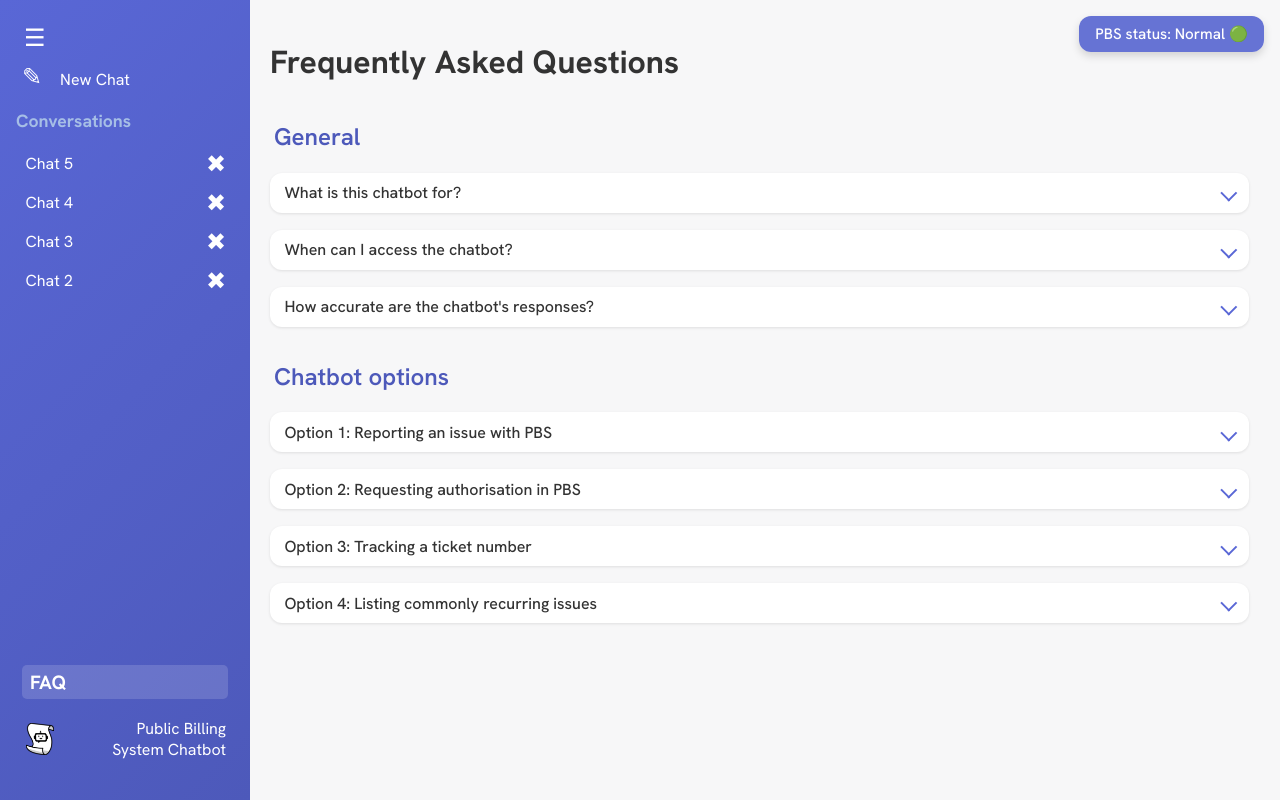
After one commit to Alancyj/ticket-chatbot, a Flask app: page /faq in a window 1280 px wide. The commit adds this page. Run offline with Flask 3, Linux system fonts and the light colour scheme.

Commit message:
faq page

```diff
--- a/application/routes.py
+++ b/application/routes.py
@@ -50,6 +50,13 @@ def index():
         current_chat_id = list(chats.keys())[0]
 
     return render_template("chat.html", messages=chats[current_chat_id]["messages"], chats=chats, current_chat_id=current_chat_id)
+
+# faq page
+@app.route("/faq")
+def faq():
+    current_chat_id = None
+    return render_template("faq.html", chats=chats, current_chat_id=current_chat_id)
+
 
 # show system performance in top right popup
 @app.route("/system_status")
--- a/application/static/css/main.css
+++ b/application/static/css/main.css
@@ -58,7 +58,8 @@ Sidebar style
 
 .sidebar.collapsed h2,
 .sidebar.collapsed ul,
-.sidebar.collapsed #new-chat {
+.sidebar.collapsed #new-chat,
+.sidebar.collapsed #faq-button {
   display: none;
 }
 
@@ -123,6 +124,20 @@ Sidebar style
 
 } */
 
+#faq-button {
+  font-size: 1.2rem;
+  font-family: inherit;
+  cursor: pointer;
+  background: none;
+  border: none;
+  color: #fff;
+  text-align: left;
+}
+
+#faq-button a.active {
+  font-weight: bolder;
+}
+
 #chat-list li {
   margin: 0.5rem 0;
   display: flex;
@@ -164,7 +179,7 @@ Sidebar style
   display: flex;
   align-items: center;
   padding: 0.5rem;
-  padding-top: 1rem;
+  padding-top: 0.1rem;
 }
 
 .sidebar-logo p {
@@ -177,6 +192,93 @@ Sidebar style
   height: 32px;
   object-fit: contain;
 }
+
+/*
+=========================
+FAQ Page
+=========================
+*/
+
+.faq-main {
+  padding: 1.25rem;
+  width: 95%;
+  display: flex;
+  flex-direction: column;
+  gap: 0.75rem;
+}
+
+.faq-title {
+  color: #333;
+  margin-bottom: 0.4rem;
+}
+
+.faq-category-title {
+  margin: 1.2rem 0 0.4rem;
+  padding-left: 0.25rem;
+  color: #4D59BA;
+  font-weight: 600;
+}
+
+/* accordion container */
+.faq-item {
+  background: #fff;
+  border-radius: 12px;
+  margin: 0.15rem 0;
+  box-shadow: 0 1px 3px rgba(0,0,0,0.1);
+  overflow: hidden;
+}
+
+/* remove default marker */
+.faq-item summary {
+  list-style: none;
+  cursor: pointer;
+  padding: 0.6rem 0.9rem;
+  display: flex;
+  justify-content: space-between;
+  align-items: center;
+  font-weight: 500;
+}
+
+.faq-item summary::-webkit-details-marker {
+  display: none;
+}
+
+/* arrow icon */
+.faq-icon {
+  width: 0.6rem;
+  height: 0.6rem;
+  border-right: 2px solid #5967D6;
+  border-bottom: 2px solid #5967D6;
+  transform: rotate(45deg);
+  transition: transform 0.2s ease;
+}
+
+/* rotate arrow when open */
+.faq-item[open] .faq-icon {
+  transform: rotate(-135deg);
+}
+
+/* answer animation */
+.faq-answer {
+  padding: 0.4rem 0.9rem 0.8rem;
+  margin-top: 0.1rem;
+  color: #333;
+  line-height: 1.35;
+  animation: faqFade 0.2s ease;
+}
+
+/* subtle animation */
+@keyframes faqFade {
+  from {
+    opacity: 0;
+    transform: translateY(-4px);
+  }
+  to {
+    opacity: 1;
+    transform: translateY(0);
+  }
+}
+
 
 /*
 =========================
--- a/application/static/js/script.js
+++ b/application/static/js/script.js
@@ -67,7 +67,20 @@ document.addEventListener("DOMContentLoaded", () => {
     updateSystemStatus();
     setInterval(updateSystemStatus, 60000);
 
+    // allow only one faq accordion to be open at a time
+    const faqItems = document.querySelectorAll(".faq-item");
 
+    faqItems.forEach((item) => {
+        item.addEventListener("toggle", () => {
+            if (item.open) {
+                faqItems.forEach((other) => {
+                    if (other !== item) {other.removeAttribute("open");}
+                });
+            }
+        });
+    });
+
+    if (textarea && sendBtn) {
         // click enter key to send message
         textarea.addEventListener("keydown", function (e) {
             if (e.key === "Enter" && !e.shiftKey) {
@@ -81,45 +94,6 @@ document.addEventListener("DOMContentLoaded", () => {
             this.style.height = "auto";
             this.style.height = this.scrollHeight + "px";
         });
-
-    // scroll chat to bottom
-    function scrollToBottom() {
-        chatWindow.scrollTop = chatWindow.scrollHeight;
-    }
-    scrollToBottom();
-
-    // create new chat
-    newChatBtn.addEventListener("click", async () => {
-        const res = await fetch("/new_chat", { method: "POST" });
-        const data = await res.json();
-        window.location.href = `/chat/${data.chat_id}`;
-    });
-
-    // context for changing refresh / delete chat button
-    function updateSingleChatButton() {
-        const chatItems = chatList.querySelectorAll("li");
-        if (chatItems.length !== 1) return;
-
-        const btn = chatItems[0].querySelector(".delete-chat");
-        if (!btn) return;
-
-        const hasUserMessages = btn.dataset.hasUserMessages === "true";
-
-        // show delete button
-        if (hasUserMessages && btn.classList.contains("refresh-chat")) {
-            btn.innerHTML = "&#x2716;";
-            btn.classList.remove("refresh-chat");
-        }
-
-        // show refresh button
-        if (!hasUserMessages && !btn.classList.contains("refresh-chat")) {
-            btn.innerHTML = "&#128472;";
-            btn.classList.add("refresh-chat");
-        }
-    }
-
-    // run once on page load
-    updateSingleChatButton();
 
         // send message
         sendBtn.addEventListener("click", async () => {
@@ -168,6 +142,50 @@ document.addEventListener("DOMContentLoaded", () => {
             // re-check refresh/delete logic immediately
             updateSingleChatButton();
         });
+    }
+
+    if (chatWindow) {
+        // scroll chat to bottom
+        function scrollToBottom() {
+            chatWindow.scrollTop = chatWindow.scrollHeight;
+        }
+        scrollToBottom();
+    }
+
+    // create new chat
+    if (newChatBtn) {
+        newChatBtn.addEventListener("click", async () => {
+            const res = await fetch("/new_chat", { method: "POST" });
+            const data = await res.json();
+            window.location.href = `/chat/${data.chat_id}`;
+        });
+    }
+
+    // context for changing refresh / delete chat button
+    function updateSingleChatButton() {
+        const chatItems = chatList.querySelectorAll("li");
+        if (chatItems.length !== 1) return;
+
+        const btn = chatItems[0].querySelector(".delete-chat");
+        if (!btn) return;
+
+        const hasUserMessages = btn.dataset.hasUserMessages === "true";
+
+        // show delete button
+        if (hasUserMessages && btn.classList.contains("refresh-chat")) {
+            btn.innerHTML = "&#x2716;";
+            btn.classList.remove("refresh-chat");
+        }
+
+        // show refresh button
+        if (!hasUserMessages && !btn.classList.contains("refresh-chat")) {
+            btn.innerHTML = "&#128472;";
+            btn.classList.add("refresh-chat");
+        }
+    }
+
+    // run once on page load
+    updateSingleChatButton();
 
     // Add in code for clicking link in message
     // Loops through all the links and add listener
--- /dev/null
+++ b/application/templates/faq.html
@@ -0,0 +1,91 @@
+{% extends "layout.html" %}
+
+{% block content %}
+<div class="faq-main">
+
+  <h1 class="faq-title">Frequently Asked Questions</h1>
+
+  <!-- Category 1 -->
+  <h2 class="faq-category-title">General</h2>
+
+  <details class="faq-item">
+    <summary>
+      <span>What is this chatbot for?</span>
+      <span class="faq-icon"></span>
+    </summary>
+    <div class="faq-answer">
+      This chatbot is for the Public Billing System (PBS) Go-Live deployment period. When PBS is initially deployed at a Public Health Institution (PHI), this chatbot serves as the first line of support for users who are just getting to know the system. With this streamlined platform, users can easily report and track PBS issues.
+    </div>
+  </details>
+
+  <details class="faq-item">
+    <summary>
+      <span>When can I access the chatbot?</span>
+      <span class="faq-icon"></span>
+    </summary>
+    <div class="faq-answer">
+      The chatbot will be available for the Go-Live deployment phase of each PHI, after which users are advised to contact their PHI IT department for further assistance.
+    </div>
+  </details>
+
+  <details class="faq-item">
+    <summary>
+      <span>How accurate are the chatbot's responses?</span>
+      <span class="faq-icon"></span>
+    </summary>
+    <div class="faq-answer">
+      The chatbot has been trained on historical ticket data denoting past issues and their respective resolutions. Responses will vary based on the context and complexity of the issue reported by the user, and if needed, users will be advised to report the issue as a ticket so that our PBS staff can further assist them.
+    </div>
+  </details>
+
+  <!-- Category 2 -->
+  <h2 class="faq-category-title">Chatbot options</h2>
+
+  <details class="faq-item">
+    <summary>
+      <span>Option 1: Reporting an issue with PBS</span>
+      <span class="faq-icon"></span>
+    </summary>
+    <div class="faq-answer">
+      Users who encounter issues when using PBS may report them via this option. The chatbot will suggest resolutions based on past incidents with similar descriptions. If the user is unable to resolve the issue based on these suggestions, the chatbot will prompt the user to report the issue via a form and submit it to be logged as a ticket.
+    </div>
+  </details>
+
+  <details class="faq-item">
+    <summary>
+      <span>Option 2: Requesting authorisation in PBS</span>
+      <span class="faq-icon"></span>
+    </summary>
+    <div class="faq-answer">
+      Users who encounter authorisation problems in PBS may request authorisation via this option.
+
+      <br><br>Example A: User from the Finance office is unable to view PBS Finance Reports in the system and requires access to the tab.
+
+      <br><br>Example B: User is unable to log in to PBS with their given credentials even though they should be able to access the system.
+
+      <br><br>After selecting this option, the chatbot will prompt the user to fill in a form including relevant information like their credentials and access requirements. After submitting the form, the user will receive an email acknowledging their request and will subsequently receive another email once the request has been completed.
+    </div>
+  </details>
+
+  <details class="faq-item">
+    <summary>
+      <span>Option 3: Tracking a ticket number</span>
+      <span class="faq-icon"></span>
+    </summary>
+    <div class="faq-answer">
+      Users who wish to track their ticket via their given ticket number may do so using this option. The chatbot will prompt the user to put in the ticket number (e.g. IN1234567) and give the relevant information regarding the ticket and its progress status.
+    </div>
+  </details>
+
+  <details class="faq-item">
+    <summary>
+      <span>Option 4: Listing commonly recurring issues</span>
+      <span class="faq-icon"></span>
+    </summary>
+    <div class="faq-answer">
+      Users who wish to view issues that commonly occur during their PHI deployment period may do so via this option. The chatbot will list issues based on the tickets logged during the deployment period, which users can refer to and see whether there are similar issues to theirs.
+    </div>
+  </details>
+
+</div>
+{% endblock %}
--- a/application/templates/layout.html
+++ b/application/templates/layout.html
@@ -54,6 +54,17 @@
         {% endfor %}
       </ul>
 
+      <!-- FAQ button -->
+      <button id="faq-button">
+        <!-- Active -->
+        {% if request.endpoint == 'faq' %}
+          <a class="active" href="{{ url_for('faq') }}">FAQ</a>
+        {% else %}
+          <!-- Non Active -->
+          <a href="{{ url_for('faq') }}">FAQ</a>
+        {% endif %}
+      </button>
+
       <!-- system logo footer -->
       <div class="sidebar-logo">
         <img src="{{ url_for('static', filename='images/bill-logo.png') }}" alt="System logo">
```
Also changed, not shown: application/data/chats.json (+42 -17 lines), 2 other files. Lines whose indentation alone changed are shown as unchanged.
